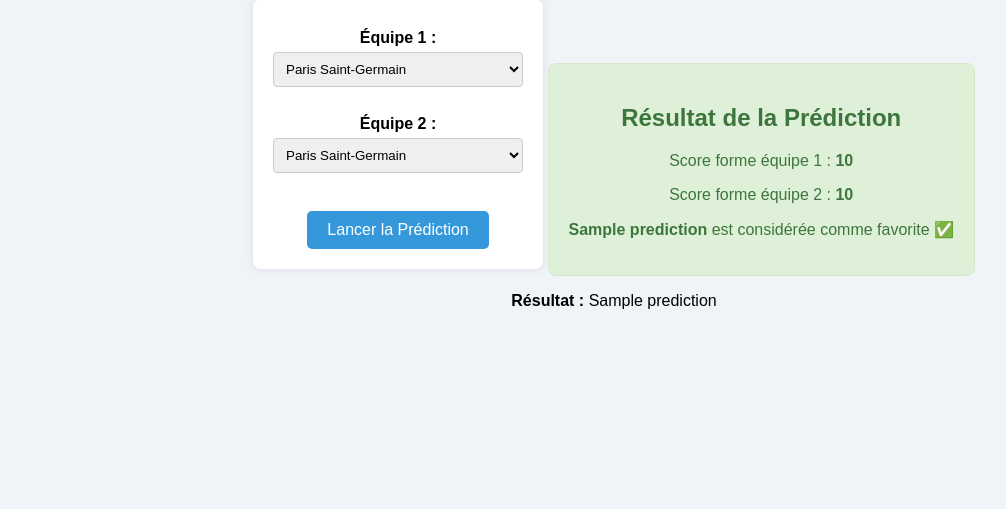
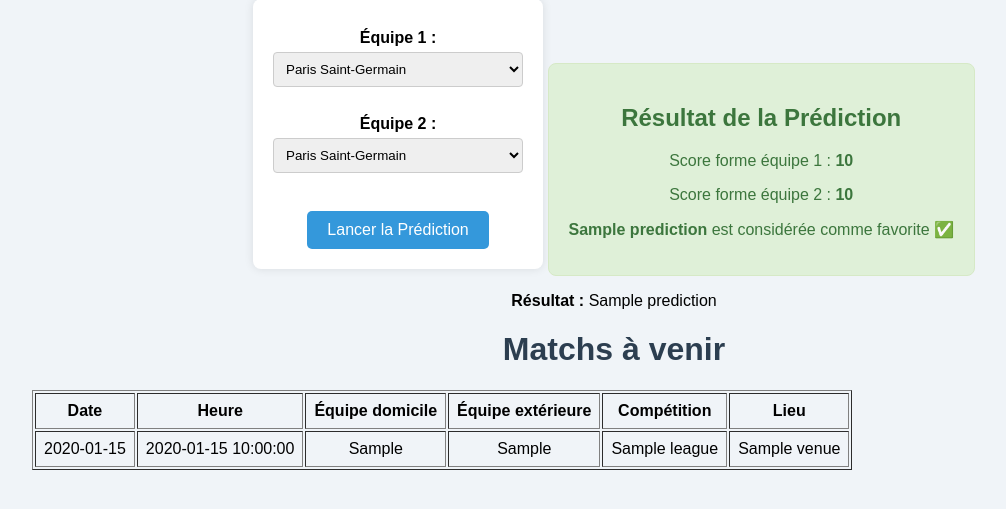
Before and after one commit to jojo4042/Bot, a Python web app: template templates/index.html in a window 1280 px wide. Shown: the part 140-649 px from the top of the page, without its empty margins (26-1032 px from the left). Run offline with Jinja, Linux system fonts and the light colour scheme; the template is opened without the code that fills it: most values are stand-ins (such as "Sample title", 1, 10 or a date in 2020).

Commit message:
Update index.html

```diff
--- a/templates/index.html
+++ b/templates/index.html
@@ -101,3 +101,32 @@
 {% if prediction %}
   <p><strong>Résultat :</strong> {{ prediction }}</p>
 {% endif %}
+<!DOCTYPE html>
+<html>
+<head>
+    <title>Matchs à venir</title>
+</head>
+<body>
+    <h1>Matchs à venir</h1>
+    <table border="1" cellpadding="8">
+        <tr>
+            <th>Date</th>
+            <th>Heure</th>
+            <th>Équipe domicile</th>
+            <th>Équipe extérieure</th>
+            <th>Compétition</th>
+            <th>Lieu</th>
+        </tr>
+        {% for match in matches %}
+        <tr>
+            <td>{{ match.date[:10] }}</td>
+            <td>{{ match.time }}</td>
+            <td>{{ match.home_team }}</td>
+            <td>{{ match.away_team }}</td>
+            <td>{{ match.league }}</td>
+            <td>{{ match.venue }}</td>
+        </tr>
+        {% endfor %}
+    </table>
+</body>
+</html>
```
